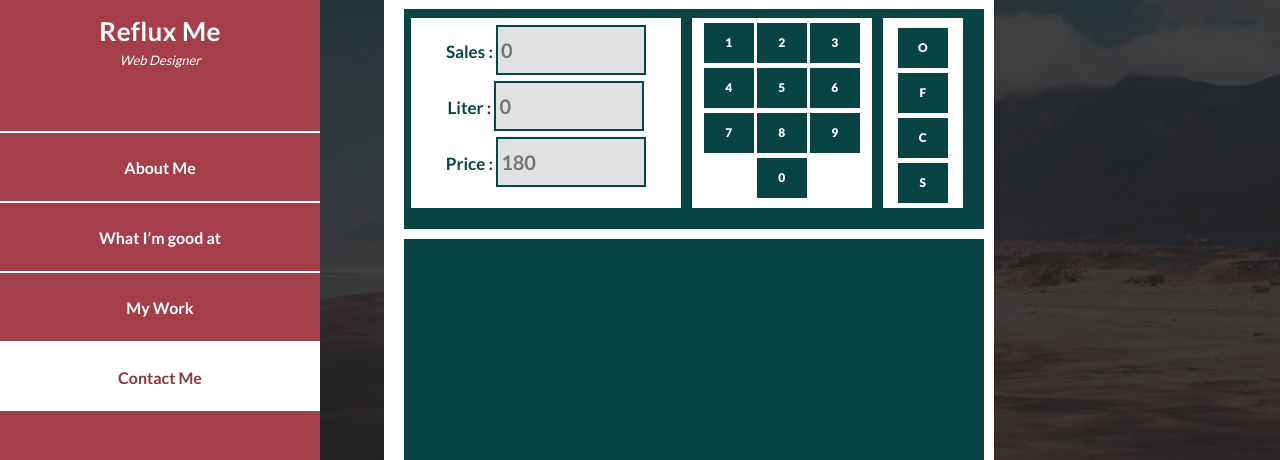
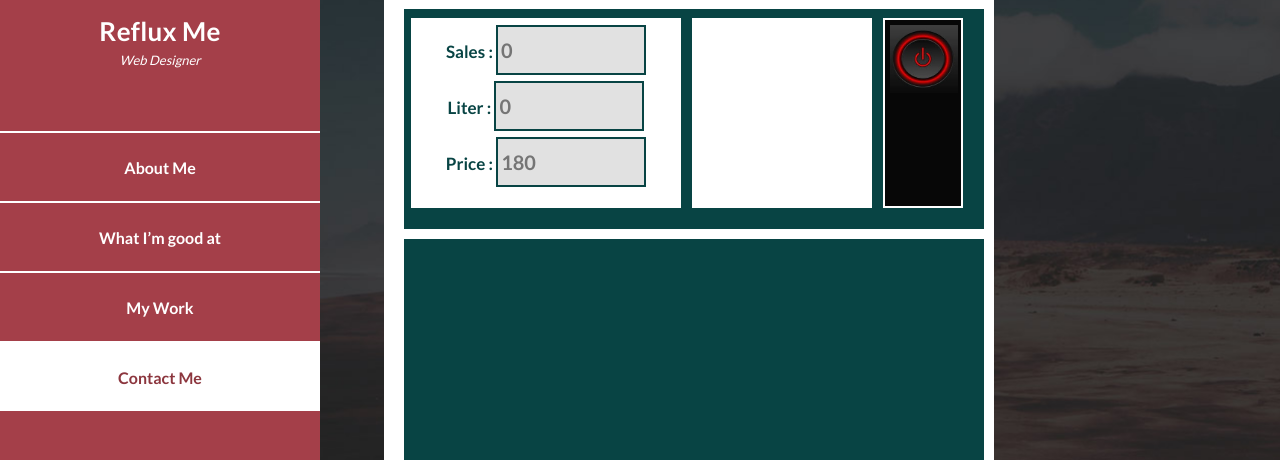
Before and after one commit to AndyUwem/Gas-Station-App, a plain HTML site: page app/index.html in a window 1280 px wide. Shown: the part 224-684 px from the top of the page. Drawn offline with Linux system fonts and the light colour scheme.

Commit message:
added more codes for nozel switch on and off functionality

```diff
--- a/app/assets/css/custom.css
+++ b/app/assets/css/custom.css
@@ -58,3 +58,11 @@
     text-align: center;
     margin: 3px 0px 2px 0px;
 }
+
+.offOn-btn{
+    width: 68px;
+    height: 68px;
+    margin: 0px 0px 15px 0px;
+
+
+}
--- a/app/assets/js/nozel.js
+++ b/app/assets/js/nozel.js
@@ -1,62 +1,29 @@
 
-window.onload = function () {
-    let btn1, btn2, btn3, btn4, btn5, btn6, btn7, btn8, btn9, btn0, btnClear, btnSell, btnOff, btnOn, price, salesScreen, literScreen;
+
+this.freezeSystem(true)
+
+let
+    btnClear,
+    btnSell,
+    price,
+    salesScreen,
+    literScreen,
+    systemInitializationState;
+
 literScreen = document.getElementById('literScreen');
 price = document.getElementById("Price").value = ""
 salesScreen = document.getElementById('salesScreen').value = ""
 
+
+
+//TODO: setting systemInitializationState to false will turn off the sales system..
+systemInitializationState = false;
+
 // TODO: getting all number buttons...
+function keyPressed(key) {
+    this.literScreen.value += key
+}
 
-    this.btn1 = document.getElementById('btn1')
-        .addEventListener('click', () => {
-            this.literScreen.value += 1
-
-        })
-
-    this.btn2 = document.getElementById('btn2')
-        .addEventListener('click', () => {
-            this.literScreen.value += 2
-
-        })
-    this.btn3 = document.getElementById('btn3')
-        .addEventListener('click', () => {
-            this.literScreen.value += 3
-
-        })
-    this.btn4 = document.getElementById('btn4')
-        .addEventListener('click', () => {
-            this.literScreen.value += 4
-
-        })
-    this.btn5 = document.getElementById('btn5')
-        .addEventListener('click', () => {
-            this.literScreen.value += 5
-
-        })
-    this.btn6 = document.getElementById('btn6')
-        .addEventListener('click', () => {
-            this.literScreen.value += 6
-
-        })
-    this.btn7 = document.getElementById('btn7')
-        .addEventListener('click', () => {
-            this.literScreen.value += 7
-
-        })
-    this.btn8 = document.getElementById('btn8')
-        .addEventListener('click', () => {
-            this.literScreen.value += 8
-
-        })
-    this.btn9 = document.getElementById('btn9')
-        .addEventListener('click', () => {
-            this.literScreen.value += 9
-
-        })
-    this.btn0 = document.getElementById('btn0')
-        .addEventListener('click', () => {
-            this.literScreen.value += 0
-        })
 
 // TODO: set all the buttons that will perfrom the sales actions
 this.btnSell = document.getElementById('btnSell')
@@ -69,13 +36,11 @@ window.onload = function () {
         let interVal = setInterval(salesMeter, 30);
 
         function salesMeter() {
-                if (count >= totalcost){
+            if (count >= totalcost) {
                 clearInterval(interVal)
                 this.salesScreen.value = totalcost
-
-
             }
-                else{
+            else {
                 count++
                 this.salesScreen.value = count / liter + ".0"
             }
@@ -83,19 +48,35 @@ window.onload = function () {
 
     })
 
+
 this.btnClear = document.getElementById('btnClear')
     .addEventListener('click', () => {
         this.literScreen.value = null
     })
 
-    this.btnOff = document.getElementById('btnOff')
-        .addEventListener('click', () => {
-            rs = this.literScreen.value.slice(0, -1)
-            this.literScreen.value = rs
-        })
+function turnOnOff() {
+    if (!this.systemInitializationState) {
+        this.systemInitializationState = true
+        document.getElementById('offOn-btn').src = "assets/images/turn-on.jpg"
+        this.systemInitMessage(false)
+       }
+
+    else {
+        this.systemInitializationState = false;
+        document.getElementById('offOn-btn').src = "assets/images/turn-off.jpg"
+        this.systemInitMessage(true)
+    }
+}
 
 
+function freezeSystem(setState) {
+        document.querySelectorAll('.nozel-btns').forEach(buttons => {
+            buttons.hidden = setState
+        })
+}
 
-
-
+function systemInitMessage(setState){
+   setTimeout( ()=>{
+        this.freezeSystem(setState)
+     }, 2000)
 }
--- a/app/index.html
+++ b/app/index.html
@@ -100,22 +100,21 @@ https://templatemo.com/tm-531-reflux
                               <label for="sales" class="nozel-label">Price : </label>
                               <input type="text" id="Price" disabled placeholder="180" class="nozel-input"> <br>
                          </div>
-                         <div class="nozel-board-children" style="width: 180px; padding: 0px;">
-                           <button class="nozel-btns" id="btn1">1</button>
-                           <button class="nozel-btns" id="btn2">2</button>
-                           <button class="nozel-btns" id="btn3">3</button>
-                           <button class="nozel-btns" id="btn4">4</button>
-                           <button class="nozel-btns" id="btn5">5</button>
-                           <button class="nozel-btns" id="btn6">6</button>
-                           <button class="nozel-btns" id="btn7">7</button>
-                           <button class="nozel-btns" id="btn8">8</button>
-                           <button class="nozel-btns" id="btn9">9</button>
-                           <button class="nozel-btns" id="btn0">0</button>
+                         <div class="nozel-board-children" style="width: 180px; padding: 0px;" id="nozel-btns-board">
+                           <button class="nozel-btns" onclick="keyPressed('1')">1</button>
+                           <button class="nozel-btns" onclick="keyPressed('2')">2</button>
+                           <button class="nozel-btns" onclick="keyPressed('3')">3</button>
+                           <button class="nozel-btns" onclick="keyPressed('4')">4</button>
+                           <button class="nozel-btns" onclick="keyPressed('5')">5</button>
+                           <button class="nozel-btns" onclick="keyPressed('6')">6</button>
+                           <button class="nozel-btns" onclick="keyPressed('7')">7</button>
+                           <button class="nozel-btns" onclick="keyPressed('8')">8</button>
+                           <button class="nozel-btns" onclick="keyPressed('9')">9</button>
+                           <button class="nozel-btns" onclick="keyPressed('0')">0</button>
                          </div>
 
-                         <div class="nozel-board-children" style="width: 80px;">
-                          <button class="nozel-btns" id="btnOn">O</button>
-                           <button class="nozel-btns" id="btnOff">F</button>
+                         <div class="nozel-board-children" style="width: 80px; background-color: rgb(7, 7, 7);">
+                           <img id="offOn-btn" src = "assets/images/turn-off.jpg" onclick="turnOnOff()" class="offOn-btn" alt="">
                            <button class="nozel-btns" id="btnClear">C</button>
                            <button class="nozel-btns" id="btnSell">S</button>
                      </div>
```
Lines whose indentation alone changed are shown as unchanged.
